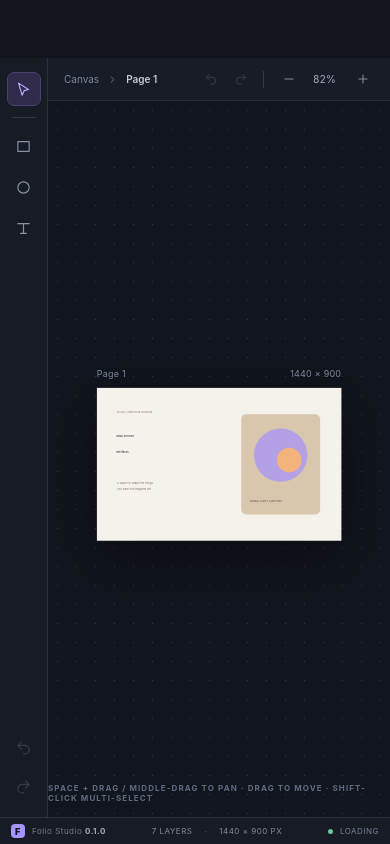
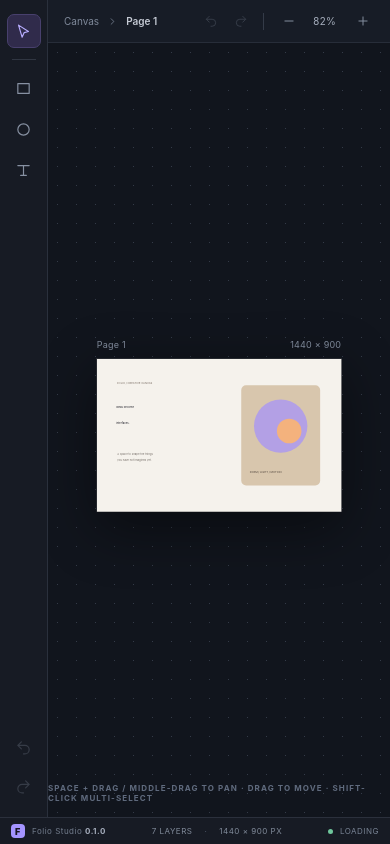
Before and after one commit to budapesservices-dotcom/folio-studio, a Preact app: page / in a window 390 px wide. Built offline with nearby package versions, Linux system fonts and the light colour scheme.

Commit message:
style: reclaim the topbar row for the workspace

```diff
--- a/src/styles/global.css
+++ b/src/styles/global.css
@@ -29,9 +29,8 @@ button:focus-visible, input:focus-visible, textarea:focus-visible { outline: 2px
   height: 100%;
   min-height: 560px;
   grid-template-columns: 58px 224px minmax(320px, 1fr) 276px;
-  grid-template-rows: 58px minmax(0, 1fr) 27px;
+  grid-template-rows: minmax(0, 1fr) 27px;
   grid-template-areas:
-    "header header header header"
     "tools layers workspace inspector"
     "footer footer footer footer";
   background: var(--chrome-deep);
@@ -43,44 +42,9 @@ button:focus-visible, input:focus-visible, textarea:focus-visible { outline: 2px
   min-height: 100vh;
 }
 .app-shell:fullscreen::backdrop { background: var(--chrome-deep); }
-.fullscreen-button { border-color: #343b49; color: #c5bdff; }
-.fullscreen-button:hover { border-color: #6559a5; }
-
-.topbar {
-  grid-area: header;
-  display: flex;
-  align-items: center;
-  gap: 17px;
-  padding: 0 17px;
-  background: #171b24;
-  border-bottom: 1px solid #292f3b;
-  z-index: 2;
-}
-.brand-lockup { display: flex; align-items: center; gap: 9px; min-width: 218px; }
-.brand-mark {
-  display: grid; place-items: center; width: 29px; height: 29px;
-  border-radius: 8px; color: #171522; background: linear-gradient(145deg, #c7bcff, #8c7bf3);
-  font-size: 17px; font-weight: 900; letter-spacing: -1px;
-  box-shadow: 0 3px 12px #8b7cf633;
-}
-.brand-name { display: flex; gap: 5px; align-items: baseline; font-size: 13px; font-weight: 800; letter-spacing: 1.7px; }
-.brand-name span { color: #929aaa; font-size: 10px; letter-spacing: 1.2px; font-weight: 650; }
-.beta-tag { border: 1px solid #38364d; color: #aaa0e9; border-radius: 4px; padding: 3px 5px; font-size: 8px; letter-spacing: .7px; font-weight: 700; }
-.project-title-wrap { display: flex; align-items: center; gap: 5px; padding-left: 15px; border-left: 1px solid #303642; }
-.project-title-input { width: 160px; border: 0; outline: none; background: transparent; color: #e7e8ed; font-size: 12px; font-weight: 600; }
-.project-title-input:focus { outline: none; border-bottom: 1px solid var(--accent); }
-.project-extension { color: #697283; font-size: 11px; }
-.topbar-spacer { flex: 1; }
-.save-indicator { display: flex; align-items: center; gap: 7px; color: #8993a4; font-size: 9px; letter-spacing: .8px; font-weight: 700; white-space: nowrap; }
 .save-dot, .status-ready-dot { width: 6px; height: 6px; border-radius: 50%; background: #6fc69c; }
-.save-saving .save-dot { background: #e9bd72; }
-.save-error .save-dot { background: #ed7777; }
-.topbar-divider { width: 1px; height: 22px; background: #303642; }
-.top-button { display: flex; align-items: center; justify-content: center; gap: 7px; height: 32px; padding: 0 11px; border: 1px solid transparent; border-radius: 6px; background: transparent; color: #abb2c0; font-size: 11px; font-weight: 600; cursor: pointer; }
-.top-button:hover, .top-button.subtle:hover { background: #242a36; color: #f3f2fa; }
-.top-button.primary { color: #f6f3ff; background: #7668dc; border-color: #8b7cf6; box-shadow: 0 3px 10px #5545bd32; }
-.top-button.primary:hover { background: #8879ee; }
-.top-button .icon-svg { width: 14px; height: 14px; }
+.status-right.save-saving .status-ready-dot { background: #e9bd72; }
+.status-right.save-error .status-ready-dot { background: #ed7777; }
 
 .tool-rail { grid-area: tools; display: flex; flex-direction: column; align-items: center; gap: 7px; padding: 14px 0; background: #171b24; border-right: 1px solid var(--line); }
 .tool-button, .history-button, .zoom-button, .icon-button {
@@ -176,20 +140,15 @@ button:focus-visible, input:focus-visible, textarea:focus-visible { outline: 2px
 .status-center span { margin: 0 5px; color: #525c6d; }
 .status-right { color: #788394; }
 .status-ready-dot { width: 5px; height: 5px; }
-.visually-hidden { position: absolute; width: 1px; height: 1px; padding: 0; margin: -1px; overflow: hidden; clip: rect(0,0,0,0); white-space: nowrap; border: 0; }
 .toast { position: fixed; right: 295px; bottom: 43px; z-index: 10; max-width: 420px; padding: 11px 14px; border: 1px solid #46405f; border-radius: 7px; color: #e7e2ff; background: #28243d; box-shadow: 0 8px 30px #0005; font-size: 11px; }
 
 @media (max-width: 1120px) {
   .app-shell { grid-template-columns: 54px 194px minmax(300px, 1fr) 238px; }
-  .brand-lockup { min-width: 190px; }
-  .brand-name { letter-spacing: 1px; }
-  .beta-tag { display: none; }
-  .topbar { gap: 12px; padding: 0 12px; }
 }
 
 @media (max-width: 900px) {
   body { min-width: 640px; }
-  .app-shell { grid-template-columns: 54px 190px minmax(280px, 1fr); grid-template-areas: "header header header" "tools layers workspace" "footer footer footer"; }
+  .app-shell { grid-template-columns: 54px 190px minmax(280px, 1fr); grid-template-areas: "tools layers workspace" "footer footer footer"; }
   .inspector-panel { display: none; }
   .save-indicator { display: none; }
   .canvas-scroll-area { padding: 35px 22px 45px; }
@@ -197,14 +156,6 @@ button:focus-visible, input:focus-visible, textarea:focus-visible { outline: 2px
 
 @media (max-width: 700px) {
   body { min-width: 360px; }
-  .app-shell { grid-template-columns: 48px minmax(0, 1fr); grid-template-areas: "header header" "tools workspace" "footer footer"; }
+  .app-shell { grid-template-columns: 48px minmax(0, 1fr); grid-template-areas: "tools workspace" "footer footer"; }
   .layers-panel { display: none; }
-  .brand-lockup { min-width: 0; }
-  .brand-name span { display: none; }
-  .project-title-wrap { padding-left: 9px; }
-  .project-title-input { width: 95px; }
-  .topbar { gap: 8px; }
-  .top-button { width: 31px; padding: 0; }
-  .top-button span { display: none; }
-  .top-button.primary { width: 34px; }
 }
```
